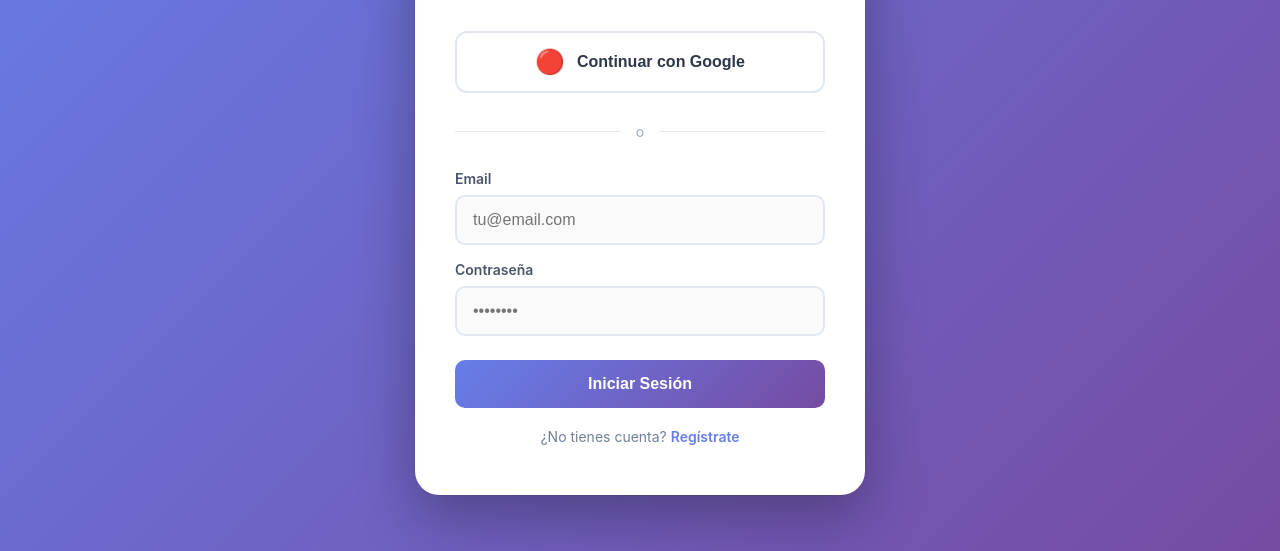
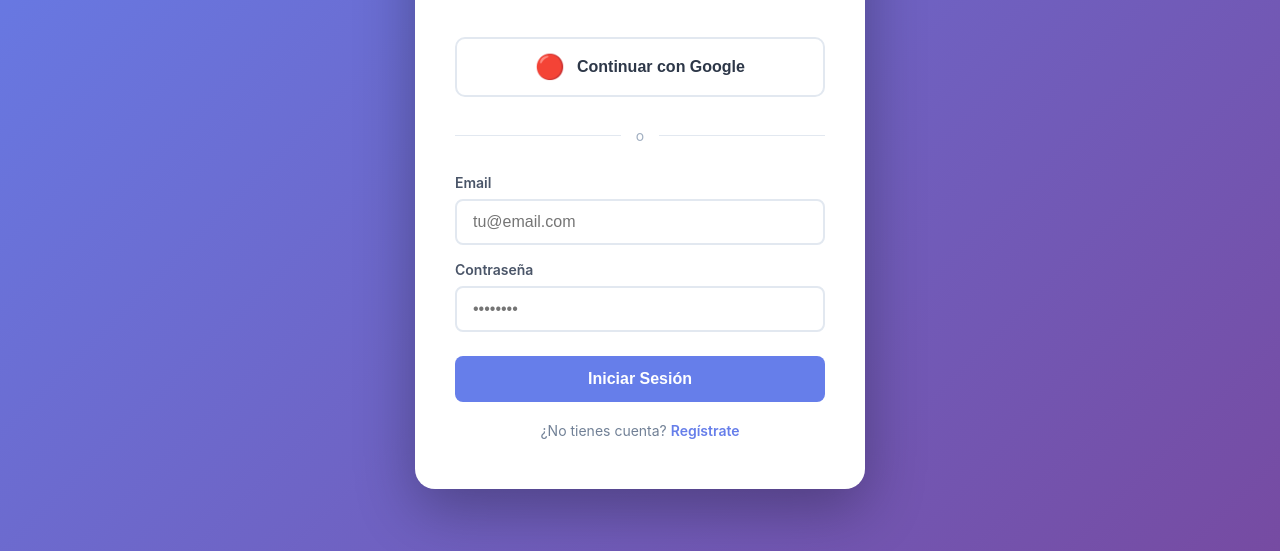
Before and after one commit to panchovial-max/claude-skills, a website: page login.html in a window 1280 px wide. Shown: the part 249-800 px from the top of the page. Drawn offline with nearby package versions, Linux system fonts and the light colour scheme.

Commit message:
Revert login.html to original version
Restored login.html to original design as requested.
Keeping original simple gradient background and centered card layout.

```diff
--- a/login.html
+++ b/login.html
@@ -23,24 +23,12 @@
 
         .login-container {
             background: white;
-            border-radius: 24px;
-            box-shadow: 0 20px 60px rgba(0,0,0,0.3), 0 0 0 1px rgba(0,0,0,0.05);
+            border-radius: 20px;
+            box-shadow: 0 20px 60px rgba(0,0,0,0.3);
             max-width: 450px;
             width: 100%;
             padding: 50px 40px;
             text-align: center;
-            animation: fadeInUp 0.6s ease;
-        }
-
-        @keyframes fadeInUp {
-            from {
-                opacity: 0;
-                transform: translateY(30px);
-            }
-            to {
-                opacity: 1;
-                transform: translateY(0);
-            }
         }
 
         .logo {
@@ -72,26 +60,21 @@
             align-items: center;
             justify-content: center;
             gap: 12px;
-            padding: 15px 24px;
+            padding: 14px 24px;
             border: 2px solid #e2e8f0;
-            border-radius: 12px;
+            border-radius: 10px;
             background: white;
             color: #2d3748;
             font-size: 16px;
             font-weight: 600;
             cursor: pointer;
-            transition: all 0.3s cubic-bezier(0.4, 0, 0.2, 1);
+            transition: all 0.2s ease;
         }
 
         .social-btn:hover {
             border-color: #667eea;
             transform: translateY(-2px);
-            box-shadow: 0 8px 24px rgba(102, 126, 234, 0.15);
-            background: #fafafa;
-        }
-
-        .social-btn:active {
-            transform: translateY(0);
+            box-shadow: 0 4px 12px rgba(102, 126, 234, 0.2);
         }
 
         .social-btn .icon {
@@ -146,42 +129,34 @@
 
         .form-group input {
             width: 100%;
-            padding: 14px 16px;
+            padding: 12px 16px;
             border: 2px solid #e2e8f0;
-            border-radius: 10px;
+            border-radius: 8px;
             font-size: 16px;
-            transition: all 0.3s cubic-bezier(0.4, 0, 0.2, 1);
-            background: #fafafa;
+            transition: border-color 0.2s;
         }
 
         .form-group input:focus {
             outline: none;
             border-color: #667eea;
-            background: #ffffff;
-            box-shadow: 0 0 0 4px rgba(102, 126, 234, 0.1);
-            transform: translateY(-1px);
         }
 
         .submit-btn {
-            background: linear-gradient(135deg, #667eea 0%, #764ba2 100%);
+            background: #667eea;
             color: white;
             border: none;
-            padding: 15px 24px;
-            border-radius: 10px;
+            padding: 14px 24px;
+            border-radius: 8px;
             font-size: 16px;
             font-weight: 600;
             cursor: pointer;
-            transition: all 0.3s cubic-bezier(0.4, 0, 0.2, 1);
+            transition: all 0.2s ease;
             margin-top: 8px;
         }
 
         .submit-btn:hover {
+            background: #5a67d8;
             transform: translateY(-2px);
-            box-shadow: 0 8px 24px rgba(102, 126, 234, 0.4);
-        }
-
-        .submit-btn:active {
-            transform: translateY(0);
         }
 
         .toggle-form {
```
